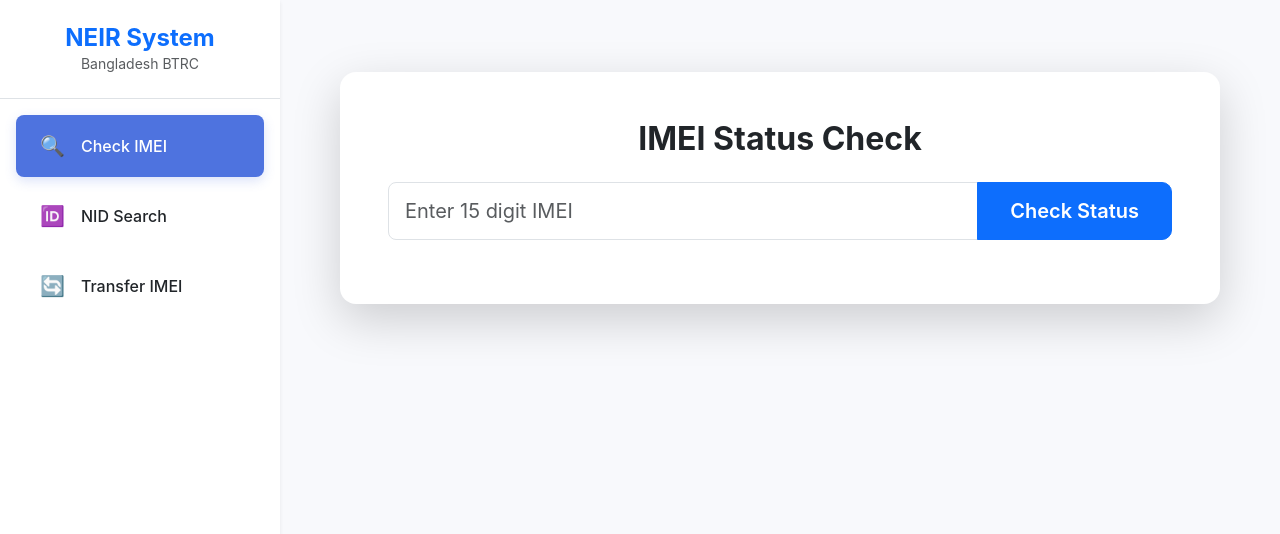
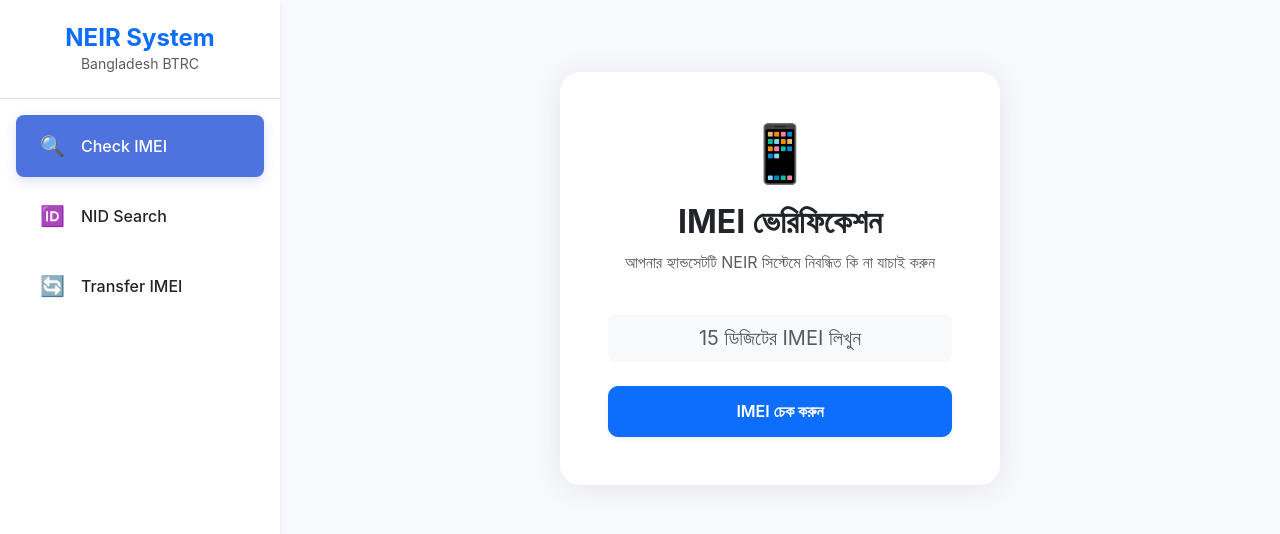
Before and after one commit to nayem-48ai/iMEi-BD, a Next.js app: page / in a window 1280 px wide. Shown: the top 534 px of the page. Built offline with nearby package versions, Linux system fonts and the light colour scheme.

Commit message:
Update index.js

```diff
--- a/pages/index.js
+++ b/pages/index.js
@@ -6,7 +6,8 @@ export default function Home() {
   const [result, setResult] = useState(null);
   const [loading, setLoading] = useState(false);
 
-    const checkIMEI = async () => {
+  const handleCheck = async () => {
+    if(imei.length < 14) return alert("Valid IMEI লিখুন");
     setLoading(true);
     const res = await fetch('/api/proxy', {
       method: 'POST',
@@ -20,26 +21,34 @@ export default function Home() {
 
   return (
     <Layout>
-            <div className="container mt-5">
-                <div className="card shadow-lg border-0 rounded-4 animate__animated animate__fadeInUp">
-                    <div className="card-body p-5 text-center">
-                        <h2 className="fw-bold mb-4">IMEI Status Check</h2>
-                        <div className="input-group mb-3">
+      <div className="row justify-content-center pt-md-5">
+        <div className="col-lg-6 col-md-10">
+          <div className="card glass-card p-4 p-md-5 animate__animated animate__fadeIn">
+            <div className="text-center mb-4">
+              <div className="display-4 text-primary mb-3">📱</div>
+              <h2 className="fw-bold">IMEI ভেরিফিকেশন</h2>
+              <p className="text-muted">আপনার হ্যান্ডসেটটি NEIR সিস্টেমে নিবন্ধিত কি না যাচাই করুন</p>
+            </div>
+
+            <div className="form-group mb-4">
               <input
-                                type="text" className="form-control form-control-lg rounded-pill-start"
-                                placeholder="Enter 15 digit IMEI"
+                type="text" className="form-control form-control-lg bg-light border-0 text-center"
+                placeholder="15 ডিজিটের IMEI লিখুন"
+                maxLength="15"
                 onChange={(e) => setImei(e.target.value)}
               />
-                            <button className="btn btn-primary btn-lg rounded-pill-end" onClick={checkIMEI}>
-                                {loading ? 'Checking...' : 'Check Status'}
-                            </button>
             </div>
 
+            <button className="btn btn-primary w-100 shadow-sm" onClick={handleCheck} disabled={loading}>
+              {loading ? 'যাচাই করা হচ্ছে...' : 'IMEI চেক করুন'}
+            </button>
+
             {result && (
-                            <div className={`mt-4 alert ${result.msg === 'WL' ? 'alert-success' : 'alert-danger'} rounded-4`}>
-                                {result.msg === 'WL'
-                                    ? `✅ IMEI নম্বর ${result.imei} NEIR সিস্টেমে নিবন্ধিত রয়েছে।`
-                                    : `❌ IMEI নম্বর ${result.imei} নিবন্ধিত নয়।`}
+              <div className={`mt-4 p-4 rounded-4 text-center animate__animated animate__zoomIn ${result.msg === 'WL' ? 'bg-success-subtle border border-success' : 'bg-danger-subtle border border-danger'}`}>
+                <h5 className={`fw-bold ${result.msg === 'WL' ? 'text-success' : 'text-danger'}`}>
+                  {result.msg === 'WL' ? '✅ নিবন্ধিত রয়েছে' : '❌ নিবন্ধিত নয়'}
+                </h5>
+                <p className="mb-0 small">{result.msg === 'WL' ? 'এই IMEI নম্বরটি NEIR সিস্টেমে পাওয়া গেছে এবং সচল আছে।' : 'IMEI নম্বরটি NEIR ডাটাবেসে পাওয়া যায়নি।'}</p>
               </div>
             )}
           </div>
```
Lines whose indentation alone changed are shown as unchanged.
